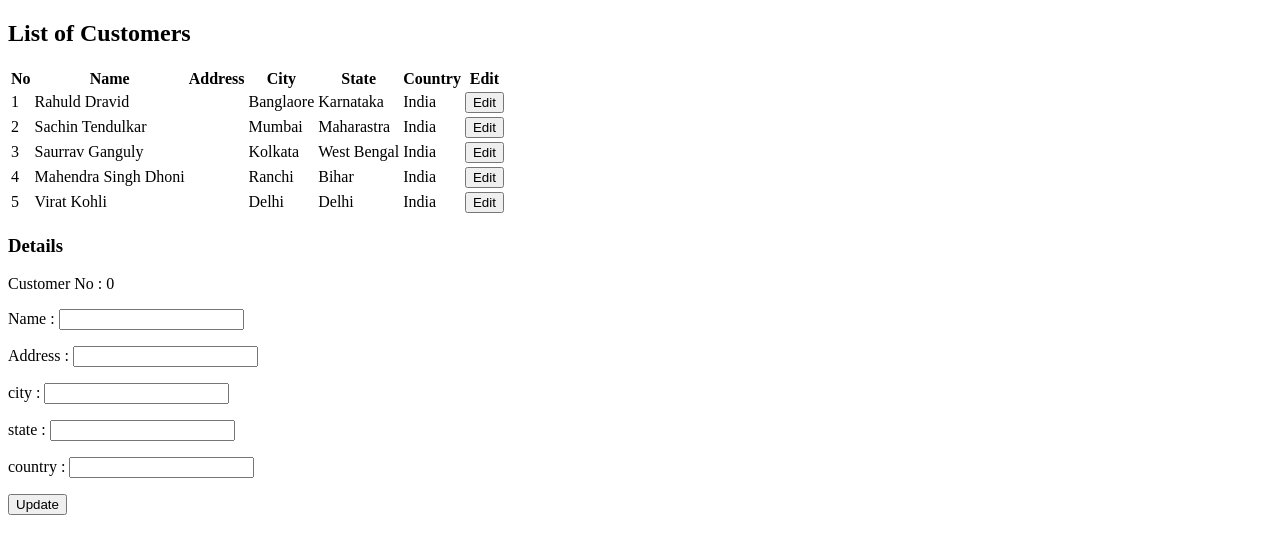
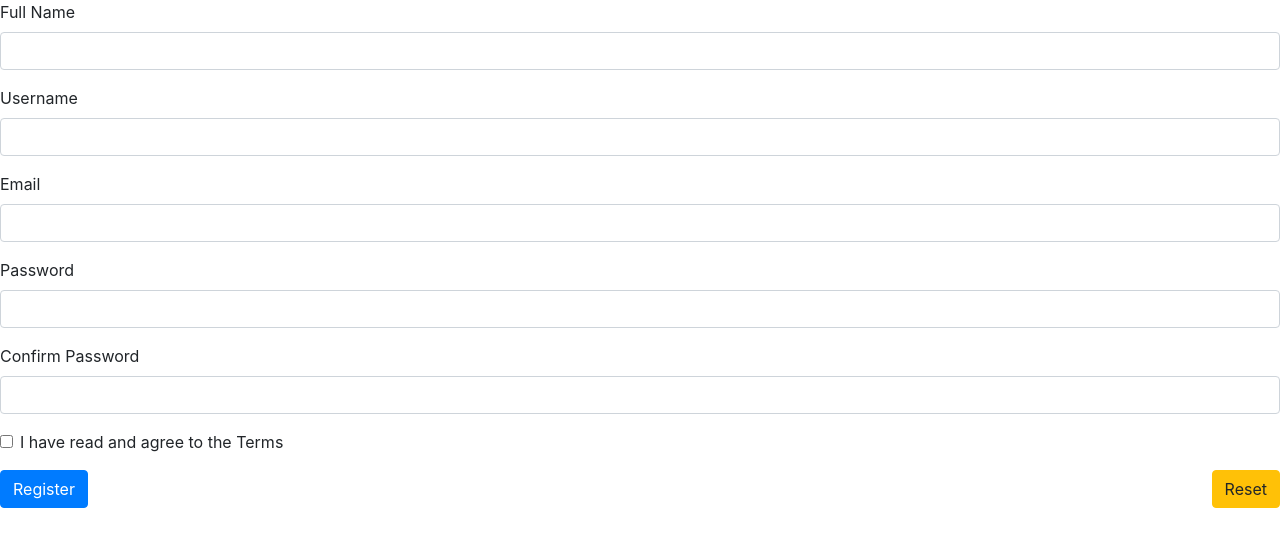
Before and after one commit to AsiriZenith/angular-tutorial-tektutorialshub, an Angular app in the folder tektutorialshubapp/: page / in a window 1280 px wide. Shown: the top 554 px of the page. Built offline with nearby package versions, Linux system fonts and the light colour scheme.

Commit message:
reactive forms validation lesson done

```diff
--- a/tektutorialshubapp/src/app/app.component.html
+++ b/tektutorialshubapp/src/app/app.component.html
@@ -2,4 +2,6 @@
 
 <!-- <communication-parent></communication-parent> -->
 
-<eventemitter-parent></eventemitter-parent>
+<!-- <eventemitter-parent></eventemitter-parent> -->
+
+<reactive-forms-validation></reactive-forms-validation>
--- /dev/null
+++ b/tektutorialshubapp/src/app/component/reactive-forms-validation.lesson/reactive-forms-validation.html
@@ -0,0 +1,82 @@
+<div class="register-form">
+    <form [formGroup]="form" (ngSubmit)="onSubmit()">
+        <div class="form-group">
+            <label>Full Name</label>
+            <input type="text" formControlName="fullname" class="form-control"
+                [ngClass]="{ 'is-invalid': submitted && f.fullname.errors }" />
+            <div *ngIf="submitted && f.fullname.errors" class="invalid-feedback">
+                <div *ngIf="f.fullname.errors.required">Fullname is required</div>
+            </div>
+        </div>
+
+        <div class="form-group">
+            <label>Username</label>
+            <input type="text" formControlName="username" class="form-control"
+                [ngClass]="{ 'is-invalid': submitted && f.username.errors }" />
+            <div *ngIf="submitted && f.username.errors" class="invalid-feedback">
+                <div *ngIf="f.username.errors.required">Username is required</div>
+                <div *ngIf="f.username.errors.minlength">
+                    Username must be at least 6 characters
+                </div>
+                <div *ngIf="f.username.errors.maxlength">
+                    Username must not exceed 20 characters
+                </div>
+            </div>
+        </div>
+
+        <div class="form-group">
+            <label>Email</label>
+            <input type="text" formControlName="email" class="form-control"
+                [ngClass]="{ 'is-invalid': submitted && f.email.errors }" />
+            <div *ngIf="submitted && f.email.errors" class="invalid-feedback">
+                <div *ngIf="f.email.errors.required">Email is required</div>
+                <div *ngIf="f.email.errors.email">Email is invalid</div>
+            </div>
+        </div>
+
+        <div class="form-group">
+            <label>Password</label>
+            <input type="password" formControlName="password" class="form-control"
+                [ngClass]="{ 'is-invalid': submitted && f.password.errors }" />
+            <div *ngIf="submitted && f.password.errors" class="invalid-feedback">
+                <div *ngIf="f.password.errors.required">Password is required</div>
+                <div *ngIf="f.password.errors.minlength">
+                    Password must be at least 6 characters
+                </div>
+                <div *ngIf="f.password.errors.maxlength">
+                    Username must not exceed 40 characters
+                </div>
+            </div>
+        </div>
+
+        <div class="form-group">
+            <label>Confirm Password</label>
+            <input type="password" formControlName="confirmPassword" class="form-control"
+                [ngClass]="{ 'is-invalid': submitted && f.confirmPassword.errors }" />
+            <div *ngIf="submitted && f.confirmPassword.errors" class="invalid-feedback">
+                <div *ngIf="f.confirmPassword.errors.required">
+                    Confirm Password is required
+                </div>
+                <div *ngIf="f.confirmPassword.errors.matching">
+                    Confirm Password does not match
+                </div>
+            </div>
+        </div>
+
+        <div class="form-group form-check">
+            <input type="checkbox" formControlName="acceptTerms" class="form-check-input"
+                [ngClass]="{ 'is-invalid': submitted && f.acceptTerms.errors }" />
+            <label for="acceptTerms" class="form-check-label">I have read and agree to the Terms</label>
+            <div *ngIf="submitted && f.acceptTerms.errors" class="invalid-feedback">
+                Accept Terms is required
+            </div>
+        </div>
+
+        <div class="form-group">
+            <button type="submit" class="btn btn-primary">Register</button>
+            <button type="button" (click)="onReset()" class="btn btn-warning float-right">
+                Reset
+            </button>
+        </div>
+    </form>
+</div>
--- /dev/null
+++ b/tektutorialshubapp/src/app/component/reactive-forms-validation.lesson/reactive-forms-validation.ts
@@ -0,0 +1,48 @@
+import { Component, OnInit } from "@angular/core";
+import { AbstractControl, FormBuilder, FormControl, FormGroup, Validators } from "@angular/forms";
+import Validation from "../../utils/validation";
+
+@Component({
+    selector: 'reactive-forms-validation',
+    templateUrl: './reactive-forms-validation.html'
+})
+export class ValidationComponent implements OnInit {
+
+    form!: FormGroup;
+    submitted = false;
+
+    constructor(private formBuilder: FormBuilder) { }
+
+    ngOnInit(): void {
+        this.form = this.formBuilder.group({
+            fullname: ['', Validators.required],
+            username: ['', [Validators.required, Validators.minLength(6), Validators.maxLength(20)]],
+            email: ['', [Validators.required, Validators.email]],
+            password: ['', [Validators.required, Validators.minLength(6), Validators.maxLength(40)]],
+            confirmPassword: ['', Validators.required],
+            acceptTerms: [false, Validators.requiredTrue]
+        },
+            {
+                validators: [Validation.match('password', 'confirmPassword')]
+            });
+    }
+
+    get f(): { [key: string]: AbstractControl } {
+        return this.form.controls;
+    }
+
+    onSubmit(): void {
+        this.submitted = true;
+
+        if (this.form.invalid) {
+            return;
+        }
+
+        console.log(JSON.stringify(this.form.value, null, 2));
+    }
+
+    onReset(): void {
+        this.submitted = false;
+        this.form.reset();
+    }
+}
--- /dev/null
+++ b/tektutorialshubapp/src/app/utils/validation.ts
@@ -0,0 +1,22 @@
+import { AbstractControl, ValidatorFn } from "@angular/forms";
+
+export default class Validation {
+    static match(controlName: string, checkControlName: string): ValidatorFn {
+      return (controls: AbstractControl) => {
+        const control = controls.get(controlName);
+        const checkControl = controls.get(checkControlName);
+
+        if (checkControl?.errors && !checkControl.errors.matching) {
+          return null;
+        }
+
+        if (control?.value !== checkControl?.value) {
+          //controls.get(checkControlName).setErrors({ matching: true });
+          controls.get(checkControlName)?.setErrors({matching:true})
+          return { matching: true };
+        } else {
+          return null;
+        }
+      };
+    }
+  }
--- a/tektutorialshubapp/src/index.html
+++ b/tektutorialshubapp/src/index.html
@@ -6,6 +6,7 @@
   <base href="/">
   <meta name="viewport" content="width=device-width, initial-scale=1">
   <link rel="icon" type="image/x-icon" href="favicon.ico">
+  <link href="//netdna.bootstrapcdn.com/bootstrap/4.5.2/css/bootstrap.min.css" rel="stylesheet" />
 </head>
 <body>
   <app-root></app-root>
```
Also changed, not shown: tektutorialshubapp/src/app/app.module.ts (+7 -4 lines).
